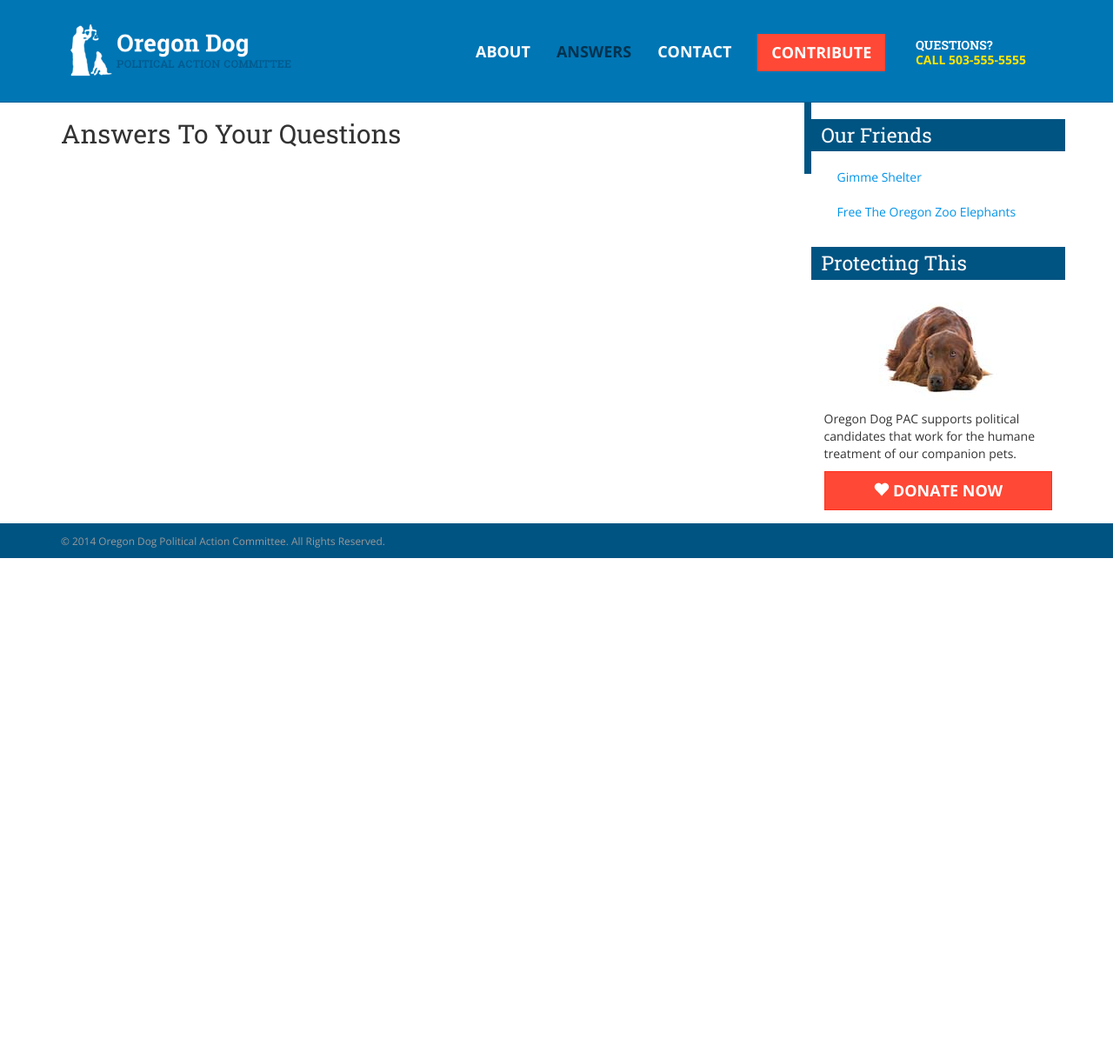
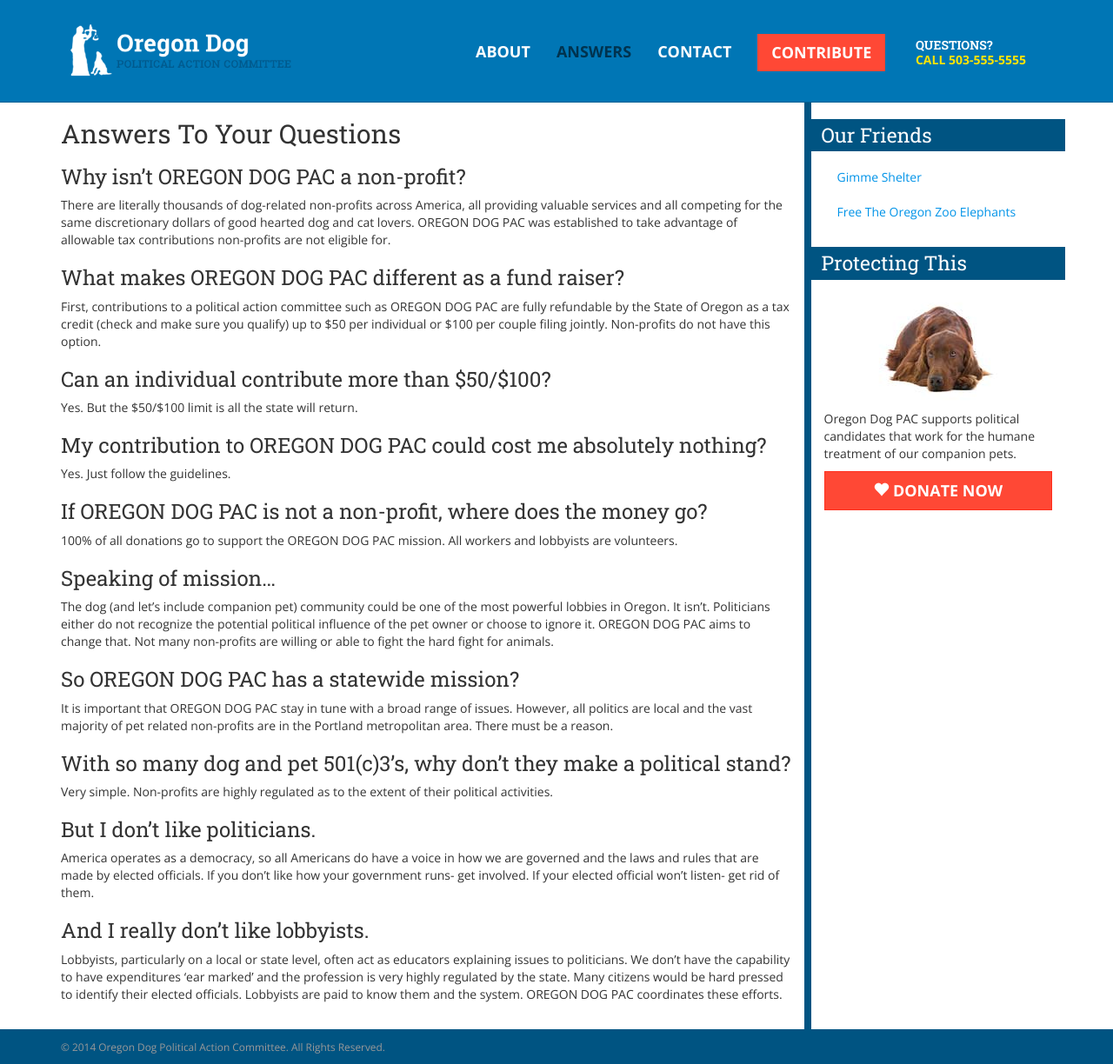
Before and after one commit to OregonDogPAC/OregonDogPAC.github.io, a Jekyll site: the page built from answers/index.markdown, in a window 1280 px wide and 1224 px high. Shown: the whole window at 87% size. Built offline with Jekyll 4.4.1, drawn with Linux system fonts in a browser that asks for light colours.

Commit message:
Answers content. About stubbed content.

```diff
--- a/about/index.markdown
+++ b/about/index.markdown
@@ -5,3 +5,5 @@ title: About
 ---
 
 ##About Oregon Dog Political Action Committee
+
+Founded by Ron and Gail Murray in 2009 to support political candidates that work for the humane treatment of our companion pets. Ron is a retired lobbyist. Gail has a passion for all animals and is active in various communities.
--- a/answers/index.markdown
+++ b/answers/index.markdown
@@ -5,3 +5,43 @@ title: Answers
 ---
 
 ##Answers To Your Questions
+
+###Why isn't OREGON DOG PAC a non-profit?
+
+There are literally thousands of dog-related non-profits across America, all providing valuable services and all competing for the same discretionary dollars of good hearted dog and cat lovers. OREGON DOG PAC was established to take advantage of allowable tax contributions non-profits are not eligible for.
+
+###What makes OREGON DOG PAC different as a fund raiser?
+
+First, contributions to a political action committee such as OREGON DOG PAC are fully refundable by the State of Oregon as a tax credit (check and make sure you qualify) up to $50 per individual or $100 per couple filing jointly. Non-profits do not have this option.
+
+###Can an individual contribute more than $50/$100?
+
+Yes. But the $50/$100 limit is all the state will return.
+
+###My contribution to OREGON DOG PAC could cost me absolutely nothing?
+
+Yes. Just follow the guidelines.
+
+###If OREGON DOG PAC is not a non-profit, where does the money go?
+
+100% of all donations go to support the OREGON DOG PAC mission. All workers and lobbyists are volunteers.
+
+###Speaking of mission...
+
+The dog (and let's include companion pet) community could be one of the most powerful lobbies in Oregon. It isn't. Politicians either do not recognize the potential political influence of the pet owner or choose to ignore it. OREGON DOG PAC aims to change that. Not many non-profits are willing or able to fight the hard fight for animals.
+
+###So OREGON DOG PAC has a statewide mission?
+
+It is important that OREGON DOG PAC stay in tune with a broad range of issues. However, all politics are local and the vast majority of pet related non-profits are in the Portland metropolitan area. There must be a reason.
+
+###With so many dog and pet 501(c)3's, why don't they make a political stand?
+
+Very simple. Non-profits are highly regulated as to the extent of their political activities.
+
+###But I don't like politicians.
+
+America operates as a democracy, so all Americans do have a voice in how we are governed and the laws and rules that are made by elected officials. If you don’t like how your government runs- get involved. If your elected official won't listen- get rid of them.
+
+###And I really don't like lobbyists.
+
+Lobbyists, particularly on a local or state level, often act as educators explaining issues to politicians. We don't have the capability to have expenditures 'ear marked' and the profession is very highly regulated by the state. Many citizens would be hard pressed to identify their elected officials. Lobbyists are paid to know them and the system. OREGON DOG PAC coordinates these efforts.
```
